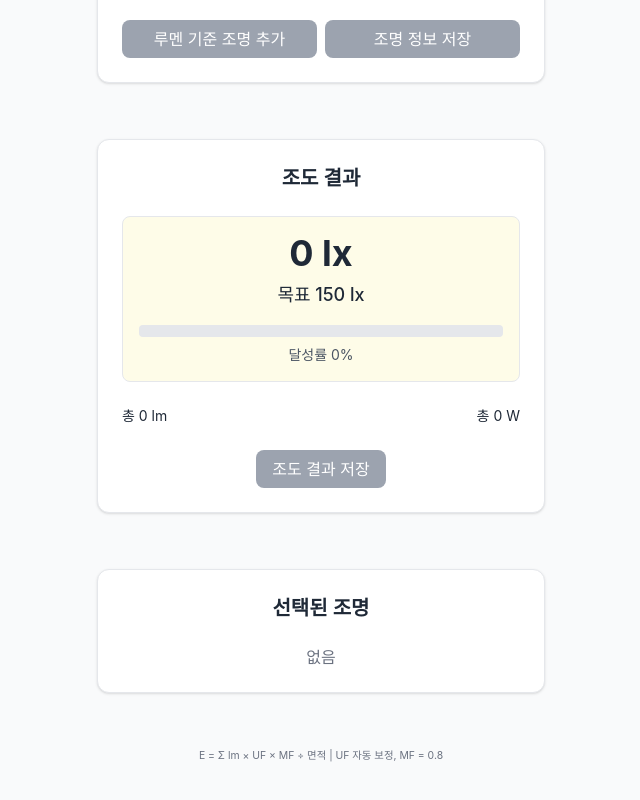
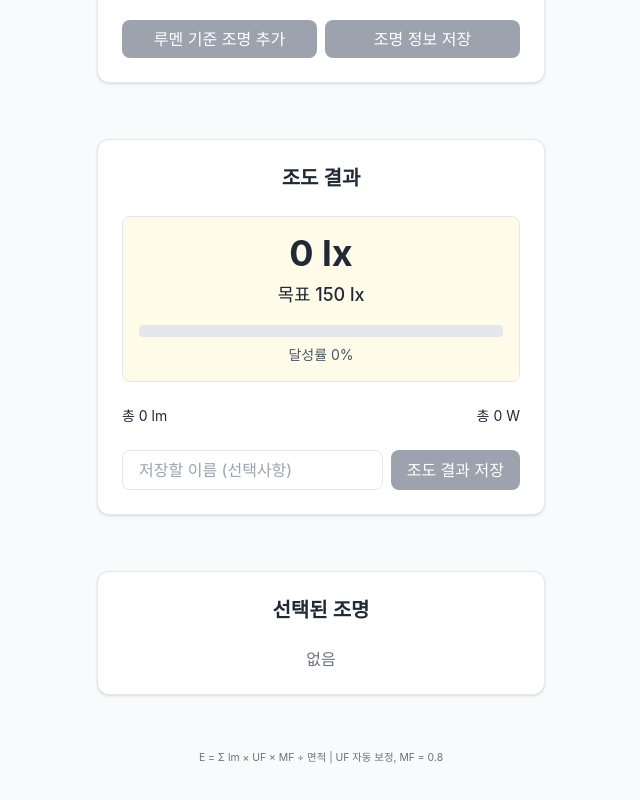
Before and after one commit to squeecho/iggg-lighting-calculating, a React (Vite) app: page / in a window 1280 px wide. Shown: the part 2297-3097 px from the top of the page, without its empty margins (319-959 px from the left). Built offline with nearby package versions, Linux system fonts and the light colour scheme.

Commit message:
결과저장이름추가

```diff
--- a/src/App.tsx
+++ b/src/App.tsx
@@ -28,6 +28,7 @@ interface SavedCustomLight {
 // 조도 결과 저장을 위한 인터페이스
 interface SavedResult {
   id: string
+  name: string  // 저장 결과 이름
   area: string
   height: string
   desiredLux: number
@@ -74,6 +75,9 @@ function App() {
   const [selectedCategory,setSelectedCategory] = useState('다운라이트')
   const [selectedLightColorTemps,setSelectedLightColorTemps] = useState<Record<string,string>>({})
   const [tempQuantities,setTempQuantities] = useState<Record<string,number|string>>({})
+
+  // 저장 결과 이름 상태
+  const [resultName, setResultName] = useState<string>('')
 
   // T20 마그네틱 타입 선택 상태
   const [selectedT20Type, setSelectedT20Type] = useState<string>('')
@@ -293,6 +297,7 @@ function App() {
 
     const newResult: SavedResult = {
       id: Date.now().toString(),
+      name: resultName || `조도 결과 ${new Date().toLocaleDateString()}`,
       area,
       height,
       desiredLux,
@@ -305,7 +310,8 @@ function App() {
     const updatedResults = [newResult, ...savedResults]
     setSavedResults(updatedResults)
     localStorage.setItem('savedResults', JSON.stringify(updatedResults))
-  }, [area, height, desiredLux, expectedLux, totalLumen, totalWatt, selectedLights, savedResults])
+    setResultName('') // 저장 후 이름 필드 초기화
+  }, [area, height, desiredLux, expectedLux, totalLumen, totalWatt, selectedLights, savedResults, resultName])
 
   // 저장된 결과 불러오기 함수
   const loadResult = useCallback((result: SavedResult) => {
@@ -942,13 +948,22 @@ function App() {
             <span>총 {totalWatt.toLocaleString()} W</span>
           </div>
 
-          {/* 조도 결과 저장 버튼 */}
-          <div className="flex justify-center">
+          {/* 조도 결과 저장 */}
+          <div className="flex justify-center gap-2">
+            <div className="relative flex-1">
+              <input
+                type="text"
+                placeholder="저장할 이름 (선택사항)"
+                value={resultName}
+                onChange={e => setResultName(e.target.value)}
+                className="w-full px-4 py-2 border rounded-lg"
+              />
+            </div>
             <button
               type="button"
               onClick={saveCurrentResult}
               disabled={!area || !height || !desiredLux || selectedLights.length === 0}
-              className="px-4 py-2 rounded-lg bg-green-600 text-white disabled:bg-gray-400 transition hover:bg-green-700"
+              className="px-4 py-2 rounded-lg bg-green-600 text-white disabled:bg-gray-400 transition hover:bg-green-700 whitespace-nowrap"
             >
               조도 결과 저장
             </button>
@@ -1046,10 +1061,13 @@ function App() {
                 {savedResults.map(result => (
                   <div key={result.id} className="border rounded-lg p-4 space-y-3">
                     {/* 기본 정보 */}
-                    <div className="flex justify-between text-sm">
-                      <span>면적: {result.area} m²</span>
-                      <span>높이: {result.height} mm</span>
-                      <span>목표: {result.desiredLux} lx</span>
+                    <div className="flex flex-col space-y-2">
+                      <p className="text-center font-semibold bg-amber-50 border border-amber-200 rounded-lg py-2 px-4 mx-auto mb-2">{result.name}</p>
+                      <div className="flex justify-between text-sm">
+                        <span>면적: {result.area} m²</span>
+                        <span>높이: {result.height} mm</span>
+                        <span>목표: {result.desiredLux} lx</span>
+                      </div>
                     </div>
 
                     {/* 결과 정보 */}
```
